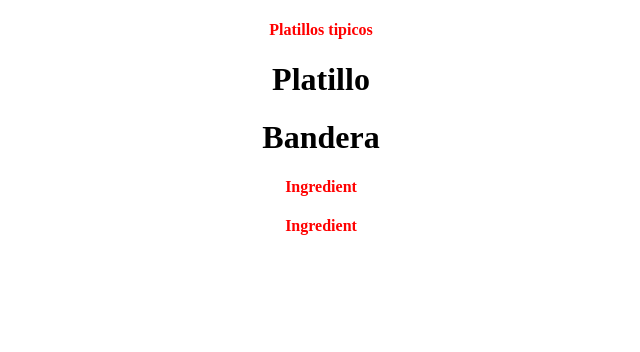
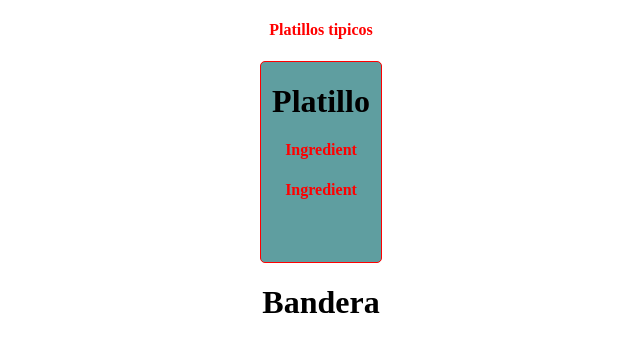
Before and after one commit to paulveliz/reactjs-my-first-app, a React (Create React App) app: page / in a window 1280 px wide. Shown: the top 352 px of the page, without its empty margins (319-959 px from the left). Built offline with nearby package versions, Linux system fonts and the light colour scheme; the HTML template or start-up script is replaced by a standard one.

Commit message:
Aplicando estilos a componentes

```diff
--- a/src/components/dish.js
+++ b/src/components/dish.js
@@ -1,21 +1,11 @@
 import React, { Component, Fragment } from "react";
 
-class Dish extends Component {
-    render(){
-        return (
-            <div>
-                <h1>Platillo</h1>
-            </div>
-        );
-    }
-}
 
 export class Flag extends Component {
     render(){
         return (
             <div>
                 <h1>Bandera</h1>
-                <Ingredient/>
             </div>
         );
     }
@@ -32,5 +22,15 @@ class Ingredient extends Component {
     }
 }
 
+class Dish extends Component {
+    render(){
+        return (
+            <div className= "dish" >
+                <h1>Platillo</h1>
+                <Ingredient/>
+            </div>
+        );
+    }
+}
 
 export default Dish;
--- a/src/styles/dish.css
+++ b/src/styles/dish.css
@@ -1,3 +1,12 @@
 h4 {
     color: red;
 }
+
+.dish {
+    width: 120px;
+    height: 200px;
+    margin: 0 auto;
+    border: 1px solid red;
+    border-radius: 5px;
+    background-color: cadetblue;
+}
```
Also changed, not shown: 1 other file (tests, documents, lock files or other folders).
